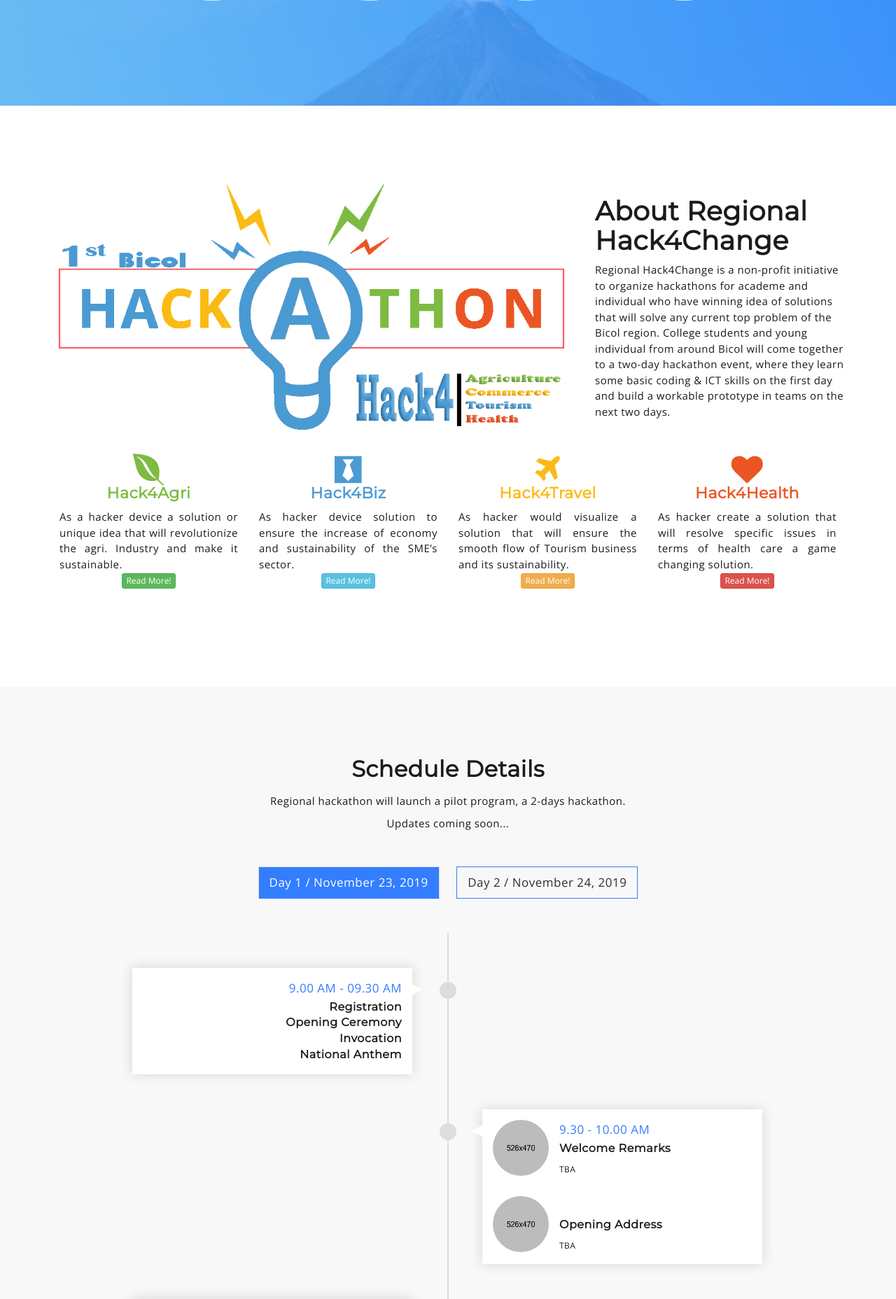
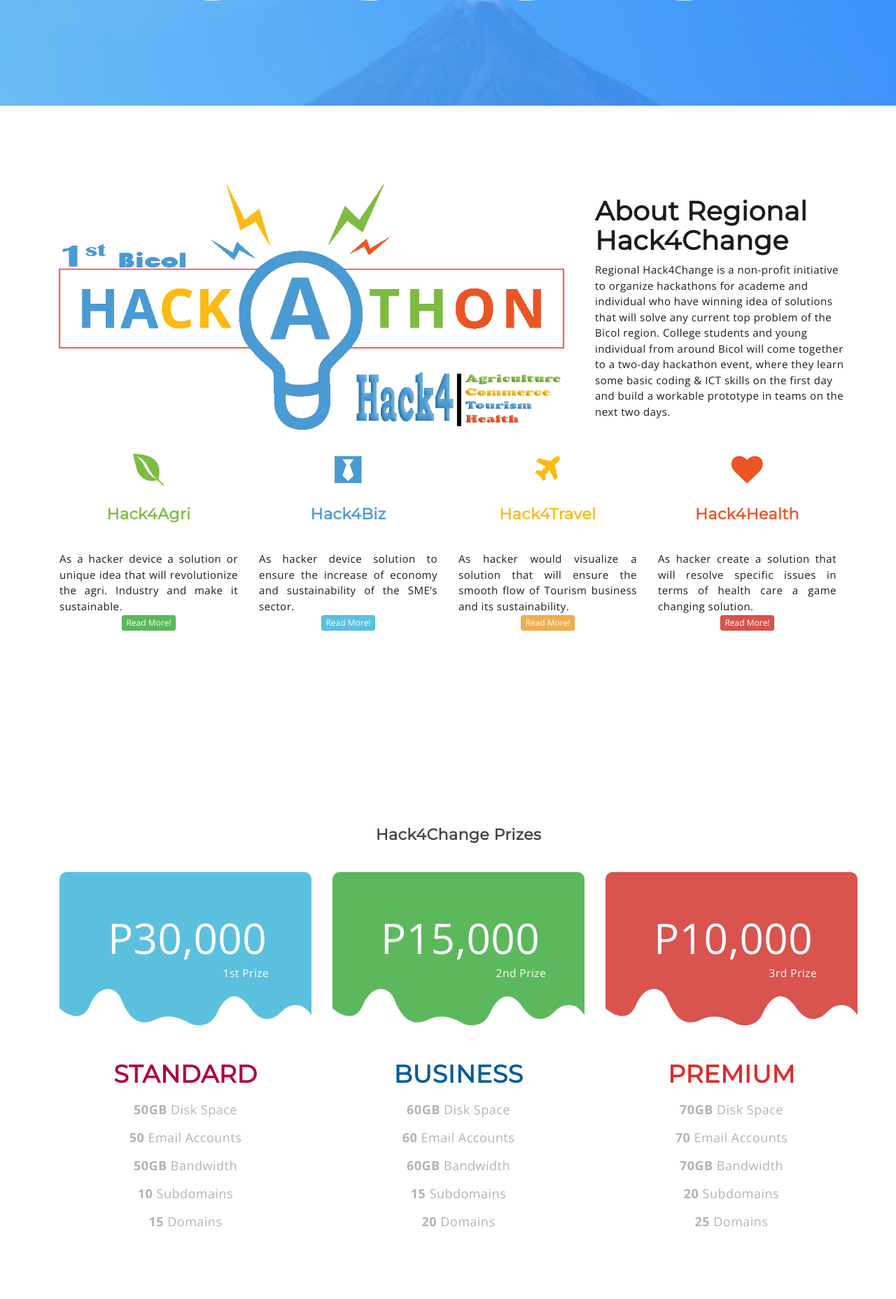
Before and after one commit to Geek2017/hc4_site, a PHP site: page / in a window 1280 px wide. Shown: the part 944-2800 px from the top of the page at 70% size. Run offline with PHP 8.4, Linux system fonts and the light colour scheme; some libraries are stand-ins or nearby versions.

Commit message:
added prize section

```diff
--- a/index.html
+++ b/index.html
@@ -208,7 +208,7 @@
 
 						<div class="mu-hero-featured-content">
 							<h1>Hello!! WELCOME HACKERS! To the 1st Regional Hack4Change Bicol</h1>
-							<h2>-Divising Digital Solution To the Top Problem of our Region-</h2>
+							<h2>-Devising Digital Solution To the Top Problem of our Region-</h2>
 							<p class="mu-event-date-line">November 23-24, 2019 Legazpi City Convention Center, Albay</p><br>
 
 							<!-- <button class="btn btn-primary btn-modal " data-toggle="modal" data-target="#fsModal"> -->
@@ -564,6 +564,106 @@
 			</div>
 		</section>
 		<!-- End About -->
+		<!-- Start About -->
+		<section id="mu-about">
+			<div class="container">
+				<div class="row">
+					<div class="col-md-12">
+						<div class="mu-about-area">
+							<div class="demo">
+								<div class="container">
+									<h4 style="padding-top:10px">Hack4Change Prizes</h4>
+									<div class="row">
+										<div class="col-md-4 col-sm-6">
+											<div class="pricingTable">
+												<svg x="0" y="0" viewBox="0 0 360 220">
+													<g>
+														<path fill="#5bc0de" d="M0.732,193.75c0,0,29.706,28.572,43.736-4.512c12.976-30.599,37.005-27.589,44.983-7.061
+															c8.09,20.815,22.83,41.034,48.324,27.781c21.875-11.372,46.499,4.066,49.155,5.591c6.242,3.586,28.729,7.626,38.246-14.243
+															s27.202-37.185,46.917-8.488c19.715,28.693,38.687,13.116,46.502,4.832c7.817-8.282,27.386-15.906,41.405,6.294V0H0.48
+															L0.732,193.75z"></path>
+													</g>
+													<text transform="matrix(1 0 0 1 69.7256 116.2686)" fill="#fff" font-size="60">P30,000</text>
+													<!-- <text transform="matrix(0.9566 0 0 1 197.3096 83.9121)" fill="#fff" font-size="29.0829">&nbsp;,000</text> -->
+													<text transform="matrix(1 0 0 1 233.9629 150)" fill="#fff" font-size="15.4128">1st Prize</text>
+												</svg>
+												<div class="pricing-content">
+													<h3 class="title">Standard</h3>
+													<ul class="pricing-content">
+														<li><b>50GB</b> Disk Space</li>
+														<li><b>50</b> Email Accounts</li>
+														<li><b>50GB</b> Bandwidth</li>
+														<li><b>10</b> Subdomains</li>
+														<li><b>15</b> Domains</li>
+													</ul>
+													<!-- <a href="#" class="pricingTable-signup">Subscribe Now</a> -->
+												</div>
+											</div>
+										</div>
+										<div class="col-md-4 col-sm-6">
+											<div class="pricingTable blue">
+												<svg x="0" y="0" viewBox="0 0 360 220">
+													<g>
+														<path fill="#5cb85c" d="M0.732,193.75c0,0,29.706,28.572,43.736-4.512c12.976-30.599,37.005-27.589,44.983-7.061
+															c8.09,20.815,22.83,41.034,48.324,27.781c21.875-11.372,46.499,4.066,49.155,5.591c6.242,3.586,28.729,7.626,38.246-14.243
+															s27.202-37.185,46.917-8.488c19.715,28.693,38.687,13.116,46.502,4.832c7.817-8.282,27.386-15.906,41.405,6.294V0H0.48
+															L0.732,193.75z"></path>
+													</g>
+													<text transform="matrix(1 0 0 1 69.7256 116.2686)" fill="#fff" font-size="60">P15,000</text>
+													<!-- <text transform="matrix(0.9566 0 0 1 197.3096 83.9121)" fill="#fff" font-size="29.0829">&nbsp;,000</text> -->
+													<text transform="matrix(1 0 0 1 233.9629 150)" fill="#fff" font-size="15.4128">2nd Prize</text>
+												</svg>
+												<div class="pricing-content">
+													<h3 class="title">Business</h3>
+													<ul class="pricing-content">
+														<li><b>60GB</b> Disk Space</li>
+														<li><b>60</b> Email Accounts</li>
+														<li><b>60GB</b> Bandwidth</li>
+														<li><b>15</b> Subdomains</li>
+														<li><b>20</b> Domains</li>
+													</ul>
+													<!-- <a href="#" class="pricingTable-signup">Subscribe Now</a> -->
+												</div>
+											</div>
+										</div>
+										<div class="col-md-4 col-sm-6">
+										<div class="pricingTable red">
+											<svg x="0" y="0" viewBox="0 0 360 220">
+												<g>
+													<path fill="#d9534f" d="M0.732,193.75c0,0,29.706,28.572,43.736-4.512c12.976-30.599,37.005-27.589,44.983-7.061
+														c8.09,20.815,22.83,41.034,48.324,27.781c21.875-11.372,46.499,4.066,49.155,5.591c6.242,3.586,28.729,7.626,38.246-14.243
+														s27.202-37.185,46.917-8.488c19.715,28.693,38.687,13.116,46.502,4.832c7.817-8.282,27.386-15.906,41.405,6.294V0H0.48
+														L0.732,193.75z"></path>
+												</g>
+												<text transform="matrix(1 0 0 1 233.9629 150)" fill="#fff" font-size="15.4128">3rd Prize</text>
+												<text transform="matrix(1 0 0 1 69.7256 116.2686)" fill="#fff" font-size="60">P10,000</text>
+												<!-- <text transform="matrix(0.9566 0 0 1 197.3096 83.9121)" fill="#fff" font-size="29.0829">&nbsp;,000</text> -->
+											</svg>
+											<div class="pricing-content">
+												<h3 class="title">Premium</h3>
+												<ul class="pricing-content">
+													<li><b>70GB</b> Disk Space</li>
+													<li><b>70</b> Email Accounts</li>
+													<li><b>70GB</b> Bandwidth</li>
+													<li><b>20</b> Subdomains</li>
+													<li><b>25</b> Domains</li>
+												</ul>
+												<!-- <a href="#" class="pricingTable-signup">Subscribe Now</a> -->
+											</div>
+										</div>
+									</div>
+									</div>
+								</div>
+							</div>
+							<hr>
+
+						</div>
+					</div>
+				</div>
+			</div>
+		</section>
+		<!-- End About -->
+
 
 		<!-- Start Video -->
 		<!-- <section id="mu-video">
--- a/style.css
+++ b/style.css
@@ -2024,3 +2024,27 @@ p {
 .mu-event-date-line{
 	margin-bottom: 40px;
 }
+.demo,h4{padding:30px 0}
+.pricingTable,h4{text-align:center}
+body{padding:0;margin:0}
+h4{color:#444}
+.pricingTable{background:#fff;border-radius:10px;overflow:hidden;position:relative;transition:all .3s ease 0s}
+.pricingTable:hover{box-shadow:0 0 5px rgba(0,0,0,.8) inset,0 0 10px rgba(0,0,0,.8)}
+.pricingTable svg{display:block;margin-left:-1px}
+.pricingTable .pricing-content{padding:50px 0 30px;position:relative}
+.pricingTable .title{font-size:35px;font-weight:600;color:#ae003d;text-transform:uppercase;margin:0 0 10px}
+.pricingTable .pricing-content ul{padding:0;margin:0 0 30px;list-style:none}
+.pricingTable .pricing-content ul li{font-size:18px;color:rgba(0,0,0,.3);line-height:40px;text-transform:capitalize}
+.pricingTable .pricingTable-signup{display:inline-block;padding:8px 50px;background:#ae003d;border-radius:20px;font-size:20px;font-weight:600;color:#fff;text-transform:uppercase;position:relative;transition:all .3s ease 0s}
+.pricingTable:hover .pricingTable-signup{box-shadow:0 0 10px #ae003d}
+.pricingTable .pricingTable-signup:hover{color:#ae003d;background:#fff;box-shadow:0 0 10px #ae003d,0 0 10px #000 inset}
+.pricingTable.blue .title{color:#005c99}
+.pricingTable.blue .pricingTable-signup{background:#005c99}
+.pricingTable.blue:hover .pricingTable-signup{box-shadow:0 0 10px #005c99}
+.pricingTable.blue .pricingTable-signup:hover{color:#005c99;background:#fff;box-shadow:0 0 10px #005c99,0 0 10px #000 inset}
+.pricingTable.red .title{color:#db2c29}
+.pricingTable.red .pricingTable-signup{background:#db2c29}
+.pricingTable.red:hover .pricingTable-signup{box-shadow:0 0 10px #db2c29}
+.pricingTable.red .pricingTable-signup:hover{color:#db2c29;background:#fff;box-shadow:0 0 10px #db2c29,0 0 10px #000 inset}
+@media only screen and (max-width:990px){.pricingTable{margin-bottom:30px}
+}
```
